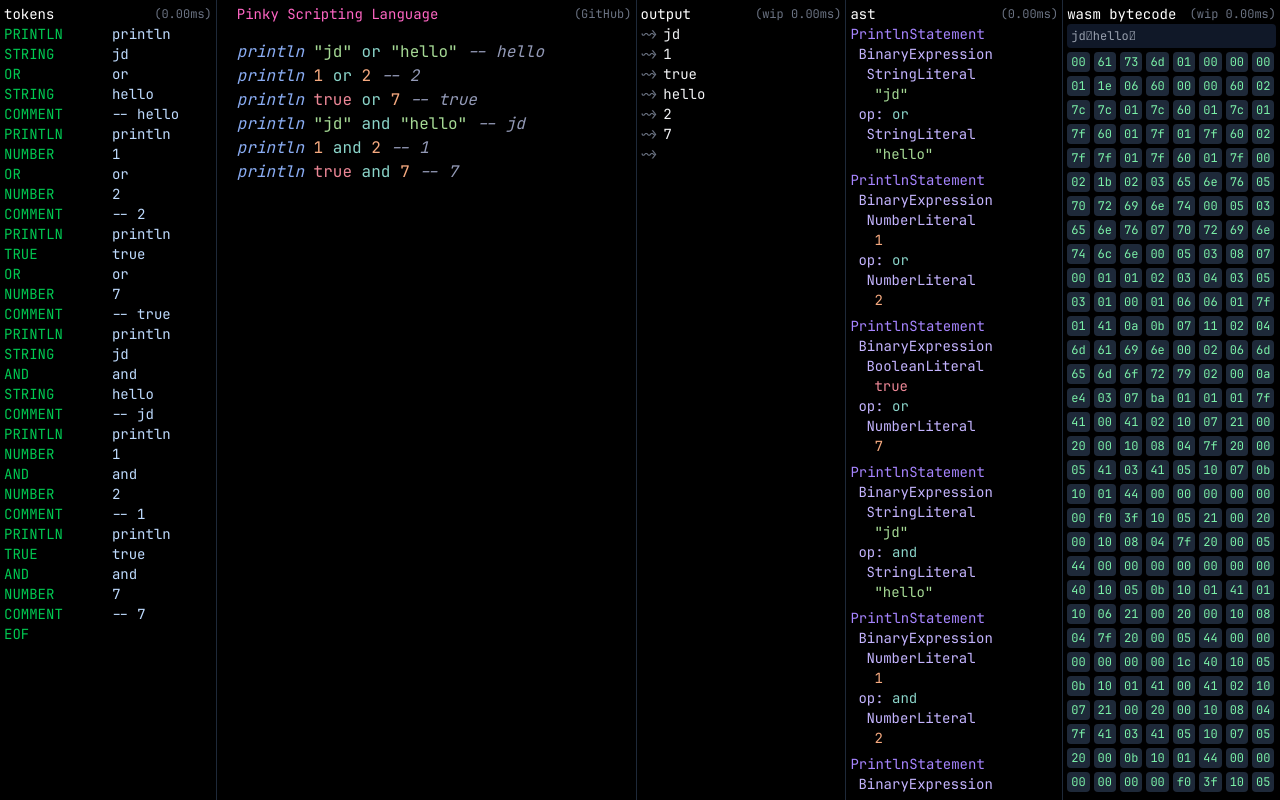
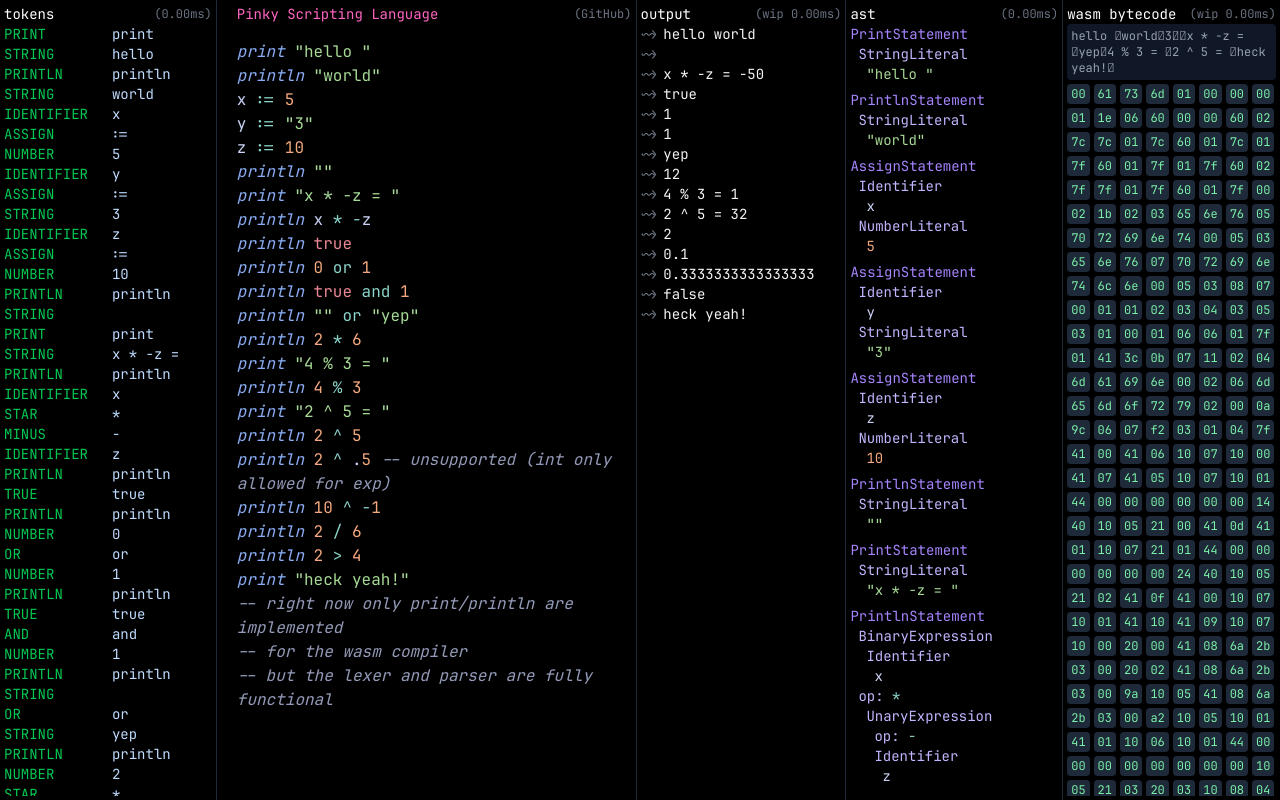
Before and after one commit to KevinBatdorf/pinky-wasm, a React (Vite) app: page / in a window 1280 px wide. Built offline with nearby package versions, Linux system fonts and the light colour scheme.

Commit message:
update examples

```diff
--- a/src/assets/example.ts
+++ b/src/assets/example.ts
@@ -1,6 +1,26 @@
-export const example = `println "jd" or "hello" -- hello
-println 1 or 2 -- 2
-println true or 7 -- true
-println "jd" and "hello" -- jd
-println 1 and 2 -- 1
-println true and 7 -- 7`;
+export const example = `print "hello "
+println "world"
+x := 5
+y := "3"
+z := 10
+println ""
+print "x * -z = "
+println x * -z
+println true
+println 0 or 1
+println true and 1
+println "" or "yep"
+println 2 * 6
+print "4 % 3 = "
+println 4 % 3
+print "2 ^ 5 = "
+println 2 ^ 5
+println 2 ^ .5 -- unsupported (int only allowed for exp)
+println 10 ^ -1
+println 2 / 6
+println 2 > 4
+print "heck yeah!"
+-- right now only print/println are implemented
+-- for the wasm compiler
+-- but the lexer and parser are fully functional
+`;
```
